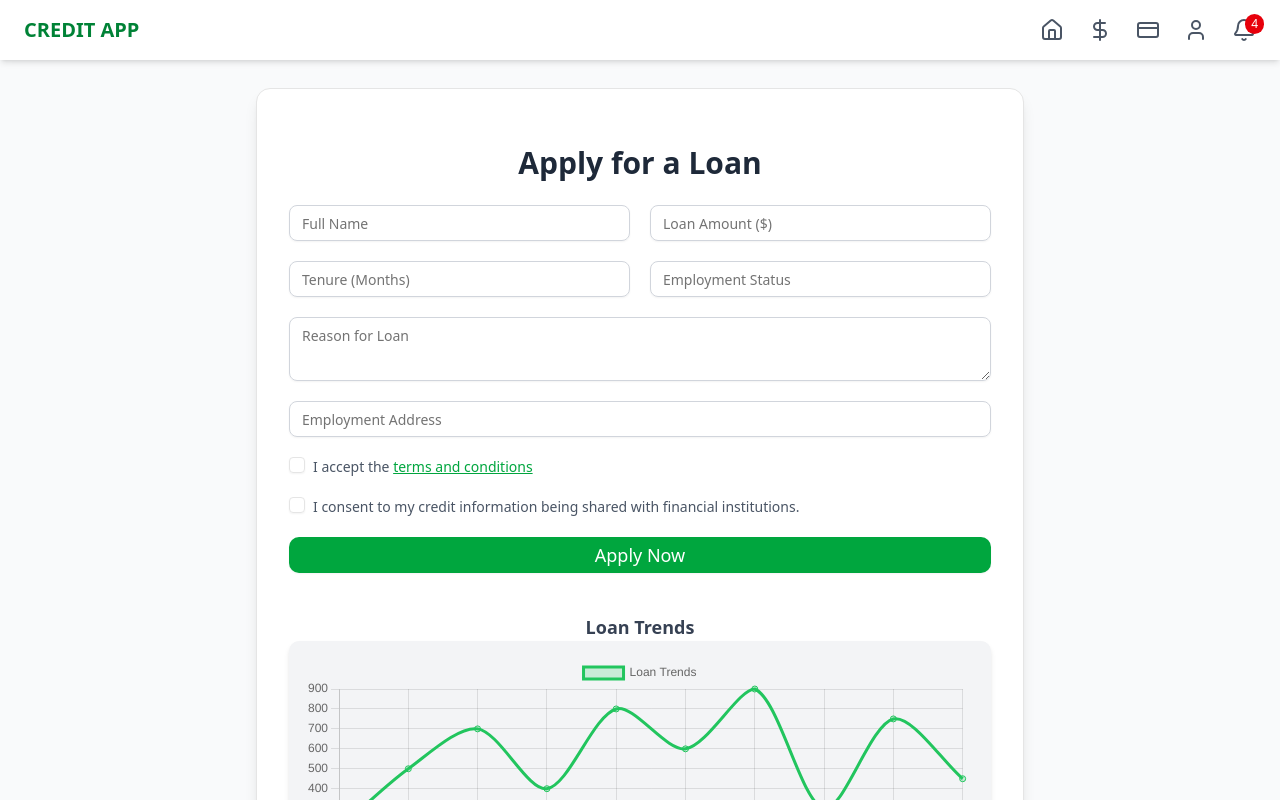
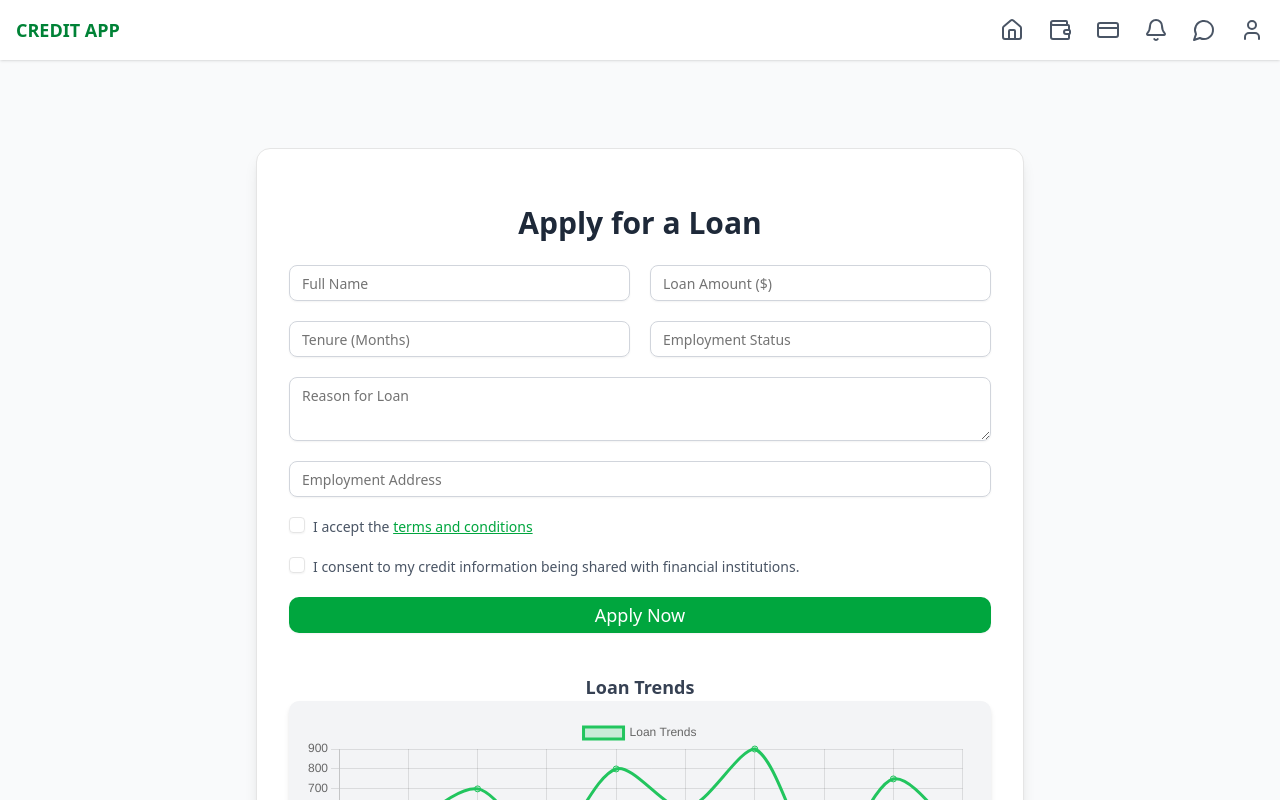
Before and after one commit to Sajal072004/Credit_Sea_Loan_Management, a Next.js app in the folder client/: page /dashboard/user/get-loan in a window 1280 px wide. Shown: the top 800 px of the page. Built offline with nearby package versions, Linux system fonts and the light colour scheme.

Commit message:
feat: create UserNavbar component and integrate it into GetLoan, UserDashboard, and Profile pages

```diff
--- a/client/app/dashboard/user/get-loan/page.js
+++ b/client/app/dashboard/user/get-loan/page.js
@@ -6,10 +6,10 @@ import { Textarea } from "@/components/ui/textarea";
 import { Checkbox } from "@/components/ui/checkbox";
 import { Button } from "@/components/ui/button";
 import { Card, CardContent } from "@/components/ui/card";
-import { Home, CreditCard, Bell, User, DollarSign } from "lucide-react";
 import { Line } from "react-chartjs-2";
 import { Chart, registerables } from "chart.js";
 import { useRouter } from "next/navigation";
+import UserNavbar from "@/components/ui/UserNavbar.js";
 
 // Register Chart.js components
 Chart.register(...registerables);
@@ -81,45 +81,7 @@ export default function GetLoan() {
   return (
     <div className="flex flex-col min-h-screen bg-gray-50">
       {/* Navbar */}
-      <nav className="bg-white shadow-md flex justify-between items-center px-6 py-4 fixed w-full top-0 z-10">
-        <div
-          onClick={() => router.push("/dashboard/user")}
-          className="text-green-700 font-bold text-xl hover:cursor-pointer"
-        >
-          CREDIT APP
-        </div>
-        <div className="flex space-x-6 text-gray-600 items-center">
-          {/* Home Icon */}
-          <Home
-            className="cursor-pointer hover:text-green-700 transition duration-200"
-            onClick={() => router.push("/dashboard/user")}
-          />
-
-          {/* DollarSign Icon */}
-          <DollarSign
-            className="cursor-pointer hover:text-green-700 transition duration-200"
-            onClick={() => router.push("/dashboard/user")}
-          />
-
-          {/* CreditCard Icon */}
-          <CreditCard
-            className="cursor-pointer hover:text-green-700 transition duration-200"
-            onClick={() => router.push("/dashboard/user")}
-          />
-
-          {/* User Icon */}
-          <User
-            className="cursor-pointer hover:text-green-700 transition duration-200"
-            onClick={() => router.push("/profile")}
-          />
-          <div className="relative">
-            <Bell className="cursor-pointer hover:text-green-700 transition duration-200" />
-            <span className="absolute -top-1 -right-2 bg-red-600 text-white text-xs px-1.5 py-0.5 rounded-full">
-              4
-            </span>
-          </div>
-        </div>
-      </nav>
+      <UserNavbar/>
 
       {/* Main Content */}
       <div className="flex justify-center items-center flex-1 p-6 mt-16">
--- a/client/app/dashboard/user/page.js
+++ b/client/app/dashboard/user/page.js
@@ -5,8 +5,9 @@ import { motion } from "framer-motion";
 import { Input } from "@/components/ui/input";
 import { Button } from "@/components/ui/button";
 import { Card, CardContent } from "@/components/ui/card";
-import { Search, Filter, List, Bell, MessageCircle, User, Home, CreditCard, Wallet } from "lucide-react";
+import { Search } from "lucide-react";
 import { useRouter } from "next/navigation";
+import UserNavbar from "@/components/ui/UserNavbar";
 
 const loans = [
   { id: 1, officer: "Johnn Okoh", amount: "50,000.00", date: "June 09, 2021", status: "PENDING" },
@@ -28,19 +29,7 @@ export default function UserDashboard() {
 
   return (
     <div className="min-h-screen bg-gray-100">
-      {/* Navbar */}
-      <nav className="flex justify-between items-center bg-white p-4 shadow">
-        <div className="text-lg font-bold text-green-700">CREDIT APP</div>
-        <div className="flex space-x-6 text-gray-600">
-          <Home onClick={()=>router.push("/dashboard/home")}  className="cursor-pointer hover:text-green-700" />
-          <Wallet onClick={()=>router.push("/dashboard/home")} className="cursor-pointer hover:text-green-700" />
-          <CreditCard onClick={()=>router.push("/dashboard/home")} className="cursor-pointer hover:text-green-700" />
-          <Bell onClick={()=>router.push("/dashboard/home")} className="cursor-pointer hover:text-green-700" />
-          <MessageCircle onClick={()=>router.push("/dashboard/home")} className="cursor-pointer hover:text-green-700" />
-          <User onClick={()=>router.push("/profile")} className="cursor-pointer hover:text-green-700" />
-        </div>
-      </nav>
-
+      <UserNavbar />
       {/* Dashboard Content */}
       <div className="max-w-5xl mx-auto mt-8">
         {/* Deficit Section */}
--- a/client/app/profile/page.js
+++ b/client/app/profile/page.js
@@ -4,11 +4,11 @@ import { useState } from "react";
 import { Card, CardContent } from "@/components/ui/card";
 import { Input } from "@/components/ui/input";
 import { Button } from "@/components/ui/button";
-import { Home, DollarSign, CreditCard, User, Bell } from "lucide-react";
 import { useRouter } from "next/navigation";
+import UserNavbar from "@/components/ui/UserNavbar";
 
 export default function Profile() {
-  const router = useRouter();
+
 
   // Dummy user data
   const [user, setUser] = useState({
@@ -25,38 +25,7 @@ export default function Profile() {
   return (
     <div className="flex flex-col min-h-screen bg-gray-50">
       {/* Navbar */}
-      <nav className="bg-white shadow-md flex justify-between items-center px-6 py-4 fixed w-full top-0 z-10">
-        <div
-          onClick={() => router.push("/dashboard/user")}
-          className="text-green-700 font-bold text-xl hover:cursor-pointer"
-        >
-          CREDIT APP
-        </div>
-        <div className="flex space-x-6 text-gray-600 items-center">
-          <Home
-            className="cursor-pointer hover:text-green-700 transition duration-200"
-            onClick={() => router.push("/dashboard/user")}
-          />
-          <DollarSign
-            className="cursor-pointer hover:text-green-700 transition duration-200"
-            onClick={() => router.push("/loans")}
-          />
-          <CreditCard
-            className="cursor-pointer hover:text-green-700 transition duration-200"
-            onClick={() => router.push("/transactions")}
-          />
-          <User
-            className="cursor-pointer text-green-700 transition duration-200"
-            onClick={() => router.push("/profile")}
-          />
-          <div className="relative">
-            <Bell className="cursor-pointer hover:text-green-700 transition duration-200" />
-            <span className="absolute -top-1 -right-2 bg-red-600 text-white text-xs px-1.5 py-0.5 rounded-full">
-              4
-            </span>
-          </div>
-        </div>
-      </nav>
+      <UserNavbar/>
 
       {/* Profile Section */}
       <div className="flex justify-center items-center flex-1 p-6 mt-16">
--- /dev/null
+++ b/client/components/ui/UserNavbar.js
@@ -0,0 +1,22 @@
+"use client";
+
+import { useRouter } from "next/navigation";
+import { Home, Wallet, CreditCard, Bell, MessageCircle, User } from "lucide-react";
+
+export default function Navbar() {
+  const router = useRouter();
+
+  return (
+    <nav className="flex justify-between items-center bg-white p-4 shadow">
+      <div onClick={() => router.push("/dashboard/user")} className="text-lg font-bold text-green-700 hover:cursor-pointer">CREDIT APP</div>
+      <div className="flex space-x-6 text-gray-600">
+        <Home onClick={() => router.push("/dashboard/user")} className="cursor-pointer hover:text-green-700" />
+        <Wallet onClick={() => router.push("/dashboard/user")} className="cursor-pointer hover:text-green-700" />
+        <CreditCard onClick={() => router.push("/dashboard/user")} className="cursor-pointer hover:text-green-700" />
+        <Bell onClick={() => router.push("/dashboard/user")} className="cursor-pointer hover:text-green-700" />
+        <MessageCircle onClick={() => router.push("/dashboard/user")} className="cursor-pointer hover:text-green-700" />
+        <User onClick={() => router.push("/profile")} className="cursor-pointer hover:text-green-700" />
+      </div>
+    </nav>
+  );
+}
```
